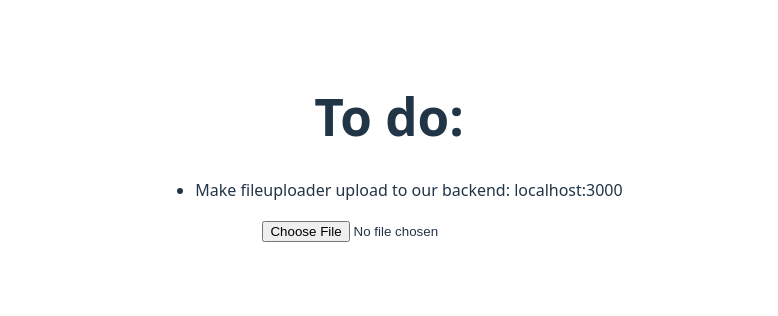
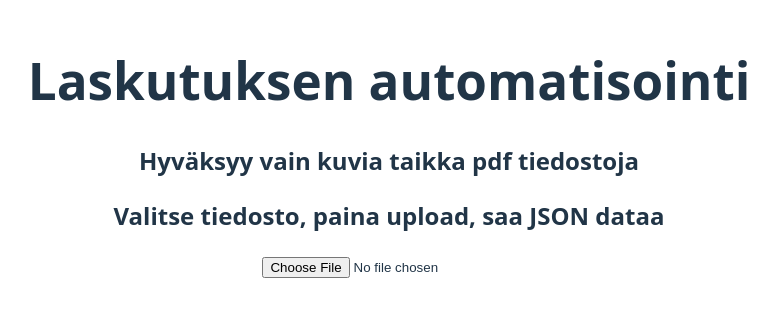
Before and after one commit to Tamk-Tiko-2025-Projekti/AI-Invoice-analysis, a React (Vite) app in the folder frontend/project-frontend/: page / in a window 1280 px wide. Shown: the part 252-568 px from the top of the page, without its empty margins (251-1029 px from the left). Built offline with nearby package versions, Linux system fonts and the light colour scheme.

Commit message:
misc(frontend): Edited texts & other QOL changes

```diff
--- a/frontend/project-frontend/src/App.jsx
+++ b/frontend/project-frontend/src/App.jsx
@@ -5,10 +5,9 @@ function App() {
   return (
     <>
       <div>
-        <h1>To do:</h1>
-        <ul>
-          <li>Make fileuploader upload to our backend: localhost:3000</li>
-        </ul>
+        <h1>Laskutuksen automatisointi</h1>
+        <h2>Hyväksyy vain kuvia taikka pdf tiedostoja</h2>
+        <h2>Valitse tiedosto, paina upload, saa JSON dataa</h2>
       </div>
       <FileUploader/>
     </>
--- a/frontend/project-frontend/src/FileUploader.jsx
+++ b/frontend/project-frontend/src/FileUploader.jsx
@@ -1,8 +1,6 @@
 import React, { useState } from 'react';
-import axios from 'axios';
 import ShowData from './ShowData';
 
-// At the moment uses axios to simulate uploading file to a backend.
 const FileUploader = () => {
   const [file, setFile] = useState(null)
   const [status, setStatus] = useState("idle")
@@ -22,10 +20,9 @@ const FileUploader = () => {
     formData.append('file', file);
 
     try {
-      await axios.post("https://httpbin.org/post", formData, {
-        headers: {
-          'Content-Type': 'multipart/form-data',
-        },
+      await fetch("http://localhost:3000/api", {
+        method: 'POST',
+        body: formData
       });
 
       setStatus("success");
@@ -36,7 +33,8 @@ const FileUploader = () => {
 
   return (
     <div>
-      <input type="file" onChange={handleFileChange} />
+      <input type="file" onChange={handleFileChange}
+      accept="image/*, application/pdf"/>
       {file && (
         <div>
           <p>File name: {file.name}</p>
```
